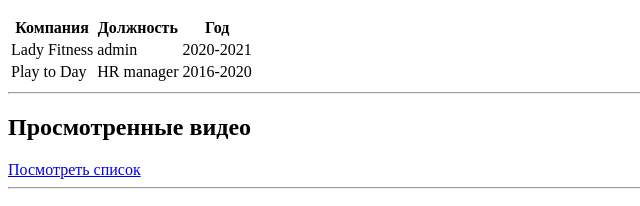
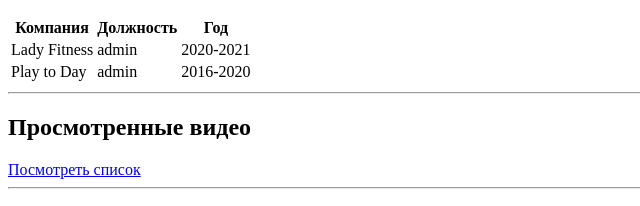
Before and after one commit to SvetlanaGordienko/CV, a plain HTML site: page index.html in a window 1280 px wide. Shown: the part 546-752 px from the top of the page, 0-640 px from the left. Drawn offline with Linux system fonts and the light colour scheme.

Commit message:
Update index.html

```diff
--- a/index.html
+++ b/index.html
@@ -46,7 +46,7 @@
         </tr>
         <tr>
          <td>Play to Day</td>
-         <td>HR manager</td>
+         <td>admin</td>
          <td>2016-2020</td>
            </tr>
 </table>
```
